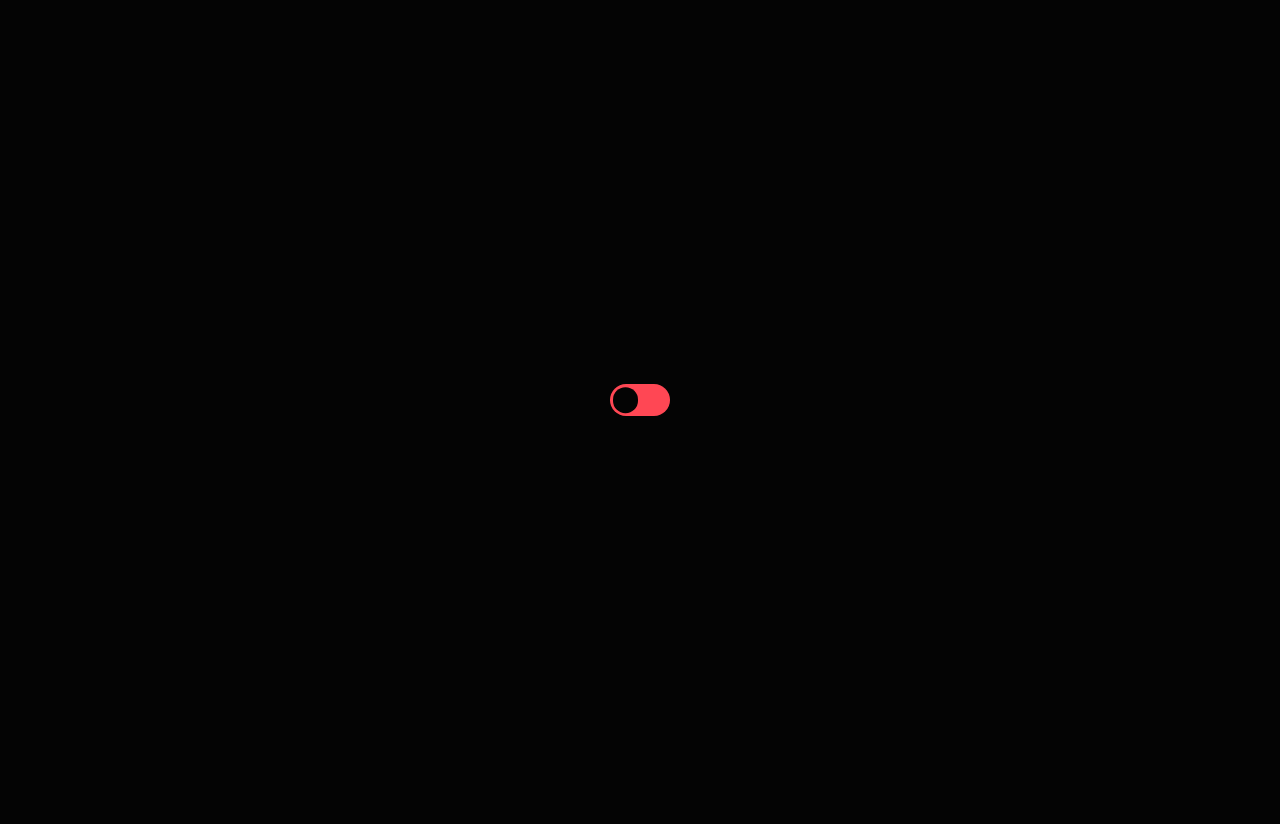
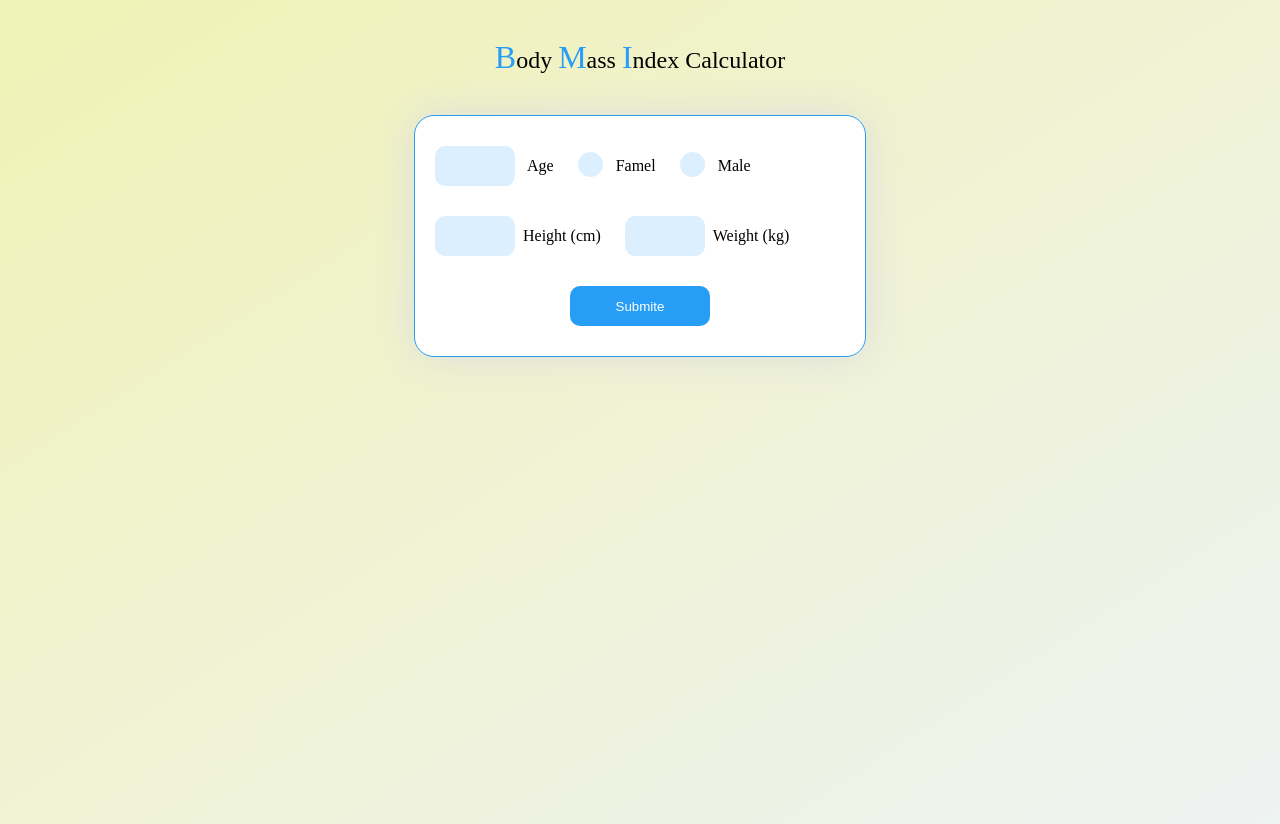
Before and after one commit to bart19870807/exercise-insta, a plain HTML site: page index.html in a window 1280 px wide. Before the commit the page ends 800 px from the top, so only its background shows below. Drawn offline with Linux system fonts and the light colour scheme.

Commit message:
Bmi calculator

```diff
--- a/index.html
+++ b/index.html
@@ -154,11 +154,31 @@
        </div>   -->
 
        <!-- toggle switch dark mode -->
-       <label class="switch">
+       <!-- <label class="switch">
            <input class="switch_input" type="checbox" data-theme-toggle>
            <span class="switch_slider"></span>
-       </label>
+       </label> -->
 
+       <!-- BMI calculator -->
+       <h3><b>B</b>ody <b>M</b>ass <b>I</b>ndex Calculator</h3>
+       <form class="form" id="form" onsubmit="return validateForm()">
+    <div class="row-one">
+        <input type="text" class="text-input" id="age" autocomplete="off" required/> <p class="text">Age</p>
+        <label class="container">
+            <input type="radio"name="radio" id="f"><p class="text">Famel</p>
+            <span class="checkmark"></span>
+        </label>
+        <label class="container">
+            <input type="radio" name="radio" id="m"><p class="text">Male</p>
+            <span class="checkmark"></span>
+        </label>
+    </div>
+    <div class="row-two">
+        <input type="text" class="text-input" id="height" autocomplete="off" required><p class="text">Height (cm)</p>
+        <input type="text" class="text-input" id="weight" autocomplete="off" required><p class="text">Weight (kg)</p>
+    </div>
+    <button type="button" id="submit">Submite</button>
+    </form>
     <script src="./script.js"></script>
 </body>
 </html>
--- a/script.js
+++ b/script.js
@@ -147,12 +147,12 @@
 
 
 // toggle switch dark
-const styleSheet = document.documentElement.style;
-const toggle = document.querySelector('.switch_input[data-theme-toggle]');
-toggle.addEventListener('click', () => {
-    const color1 = getComputedStyle(document.documentElement).getPropertyValue('--color-1');
-    const color2 = getComputedStyle(document.documentElement).getPropertyValue('--color-2');
+// const styleSheet = document.documentElement.style;
+// const toggle = document.querySelector('.switch_input[data-theme-toggle]');
+// toggle.addEventListener('click', () => {
+//     const color1 = getComputedStyle(document.documentElement).getPropertyValue('--color-1');
+//     const color2 = getComputedStyle(document.documentElement).getPropertyValue('--color-2');
 
-    styleSheet.setProperty('--color-1', color2);
-    styleSheet.setProperty('--color-2', color1);
-});
+//     styleSheet.setProperty('--color-1', color2);
+//     styleSheet.setProperty('--color-2', color1);
+// });
--- a/style.css
+++ b/style.css
@@ -354,7 +354,7 @@ h1 {
 } */
 
 /* toggle switch dark slider */
-* {
+/* * {
     margin: 0;
     padding: 0;
     border: none;
@@ -424,4 +424,143 @@ body {
 }
 .switch_input:checked + .switch_slider::before {
     transform: translate(1.8rem, -50%);
+}  */
+
+
+/* BMI Calculaator */
+body {
+    margin:0;
+    height: 100vh;
+    padding: 0;
+    border: 0;
+    background: linear-gradient(to bottom right, #f1f2b5, #eef3f3 );
 }
+.form {
+    background-color: #fff;
+    height: 240px;
+    width: 450px;
+    border-radius: 20px;
+    margin: 20px auto 20px auto;
+    display: block;
+    border: solid 1px #289df6;
+    box-shadow: 0 0 40px 0 #ddd;
+}
+.form:hover {
+    box-shadow: 0 0 60px 0 #ccc;
+    transition: .4s;
+    transform: scale(1.02);
+}
+.row-one {
+    padding: 20px;
+}
+.row-two {
+    padding: 20px;
+}
+.text-input {
+    width: 60px;
+    height: 30px;
+    border-radius: 10px;
+    background-color: #dbeffe;
+    border: none;
+    outline: none;
+    padding: 5px 10px;
+    cursor: pointer;
+}
+.text-input:last-child{
+    margin-bottom: 30px;
+}
+.text-input:hover {
+    background-color: #cbe7fd;
+}
+#submit {
+    border: none;
+    border-radius: 10px;
+    height: 40px;
+    width: 140px;
+    background-color: #289df6;
+    color: #fff;
+    margin: auto;
+    display: block;
+    outline: none;
+    cursor: pointer;
+}
+#submt:hover {
+    background-color: #0a8ef2;
+}
+.text {
+    display: inline-block;
+    margin: 5px 20px 5px 8px;
+}
+.row-one {
+    padding: 30px 20px 15px 20px;
+}
+.row-two {
+    padding: 15px 20px 30px 20px;
+}
+.container {
+    display: inline-block;
+    position: relative;
+    padding-left: 30px;
+    cursor: pointer;
+    user-select: none;
+}
+.container input {
+    position: absolute;
+    opacity: 0;
+}
+.checkmark {
+    position: absolute;
+    top: 0;
+    left: 0;
+    height: 25px;
+    width: 25px;
+    background-color: #dbeffe;
+    border-radius: 50%;
+}
+.container:hover input ~ .checkmark {
+    background-color: #cbe7fd;
+}
+.container input:checked ~ .checkmark {
+    background-color: #289df6;
+}
+h1 {
+    font-size: 30px;
+    font-weight: 300;
+    text-align: center;
+    color: #289df6;
+    padding-top: 15px;
+    display: block;
+}
+h2 {
+    font-size: 22px;
+    font-weight: 300;
+    text-align: center;
+}
+h3 {
+    font-size: 24px;
+    font-weight: 300;
+    text-align: center;
+    padding: 15px;
+}
+h3 b {
+    font-size: 32px;
+    font-weight: 300;
+    color: #289df6;
+}
+.checkmark:after {
+    content: "";
+    position: absolute;
+    display: none;
+}
+.container input:checked ~ .checkmark:after {
+    display: block;
+}
+.container .checkmark:after {
+    left: 9px;
+    top: 5px;
+    width: 5px;
+    height: 5px;
+    border: solid white;
+    border-width: 0 2px 2px 0;
+    transform: rotate(45deg);
+}
```
